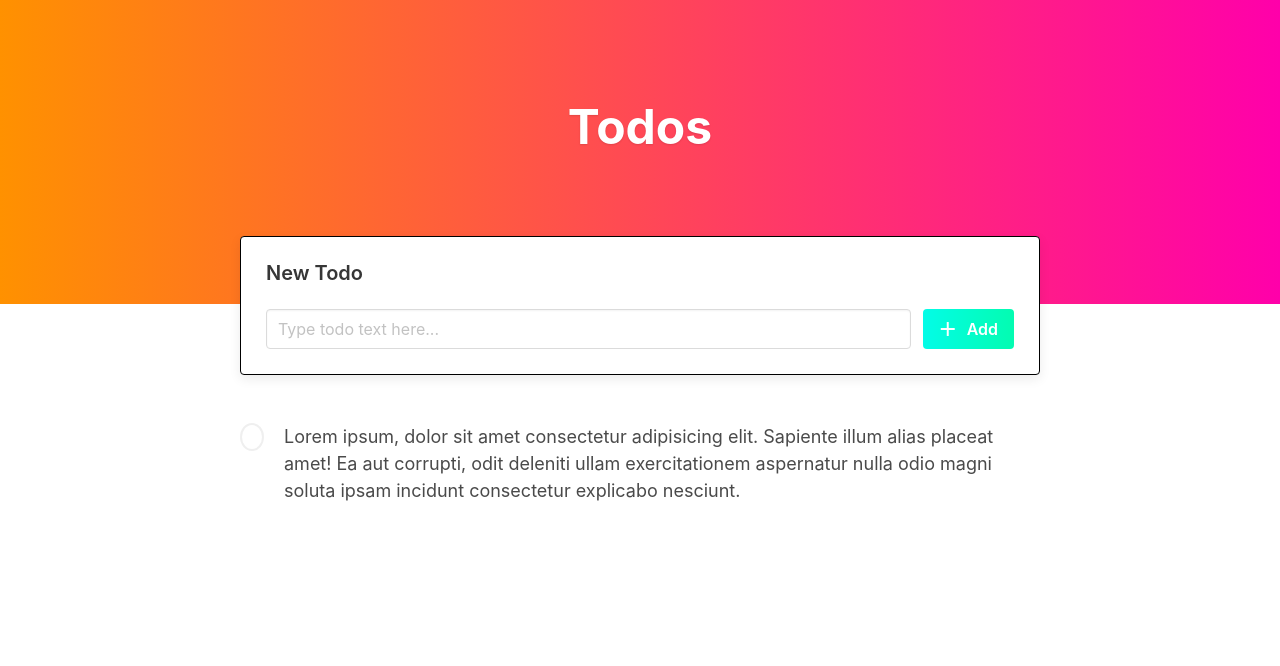
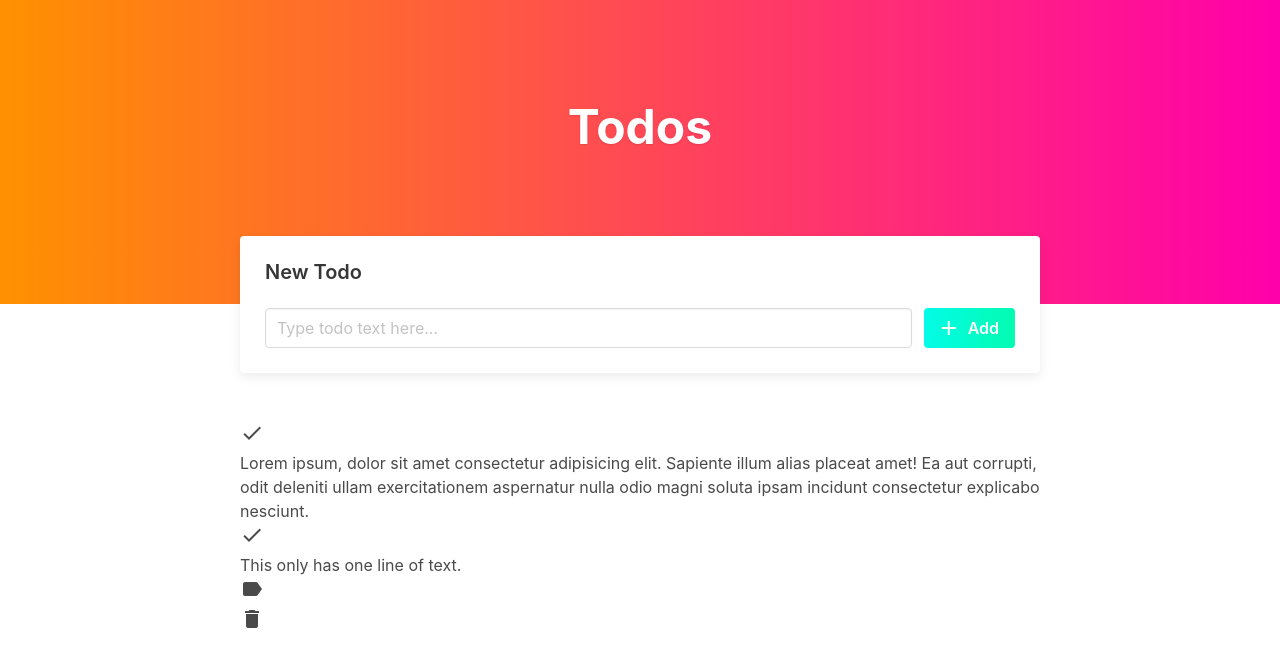
Before and after one commit to VladStepaniuk/Angular-ToDo-App, an Angular app: page / in a window 1280 px wide. Shown: the top 666 px of the page. Built offline with nearby package versions, Linux system fonts and the light colour scheme.

Commit message:
Added service and todo model

```diff
--- /dev/null
+++ b/src/app/shared/todo.model.ts
@@ -0,0 +1,4 @@
+export class ToDo{
+    text: string;
+    completed: boolean = false;
+}
--- a/src/app/todos/todos.component.html
+++ b/src/app/todos/todos.component.html
@@ -30,7 +30,8 @@
 <section class="section">
     <div class="container">
         <div class="todos-list">
-            <div class="todo-item">
+
+            <div class="todo-item completed">
                 <div class="check-box">
                     <i class="material-icons">check</i>
                 </div>
@@ -38,6 +39,27 @@
                     Lorem ipsum, dolor sit amet consectetur adipisicing elit. Sapiente illum alias placeat amet! Ea aut corrupti, odit deleniti ullam exercitationem aspernatur nulla odio magni soluta ipsam incidunt consectetur explicabo nesciunt.
                 </div>
             </div>
+
+            <div class="todo-item">
+                <div class="check-box">
+                    <i class="material-icons">check</i>
+                </div>
+                <div class="todo-text">
+                   This only has one line of text.
+                </div>
+
+                <div class="todo-controls-box">
+                    <div class="todo-control-button">
+                        <i class="material-icons">label</i>
+                    </div>
+                </div>
+
+                <div class="todo-controls-box">
+                    <div class="todo-control-button">
+                        <i class="material-icons">delete</i>
+                    </div>
+                </div>
+            </div>
         </div>
     </div>
 </section>
--- a/src/app/todos/todos.component.scss
+++ b/src/app/todos/todos.component.scss
@@ -11,48 +11,22 @@
     }
 }
 
-.container{
+.container {
     max-width: 800px;
 }
 
-.add-todo-box{
+.add-todo-box-container {
+    position: sticky;
+    top: 0;
+    z-index: 1;
+}
+
+.add-todo-box {
     padding: 25px;
-    border: 1px solid black;
     background: white;
+
     border-radius: 4px;
     margin-top: -68px;
+
     box-shadow: 0 4px 12px rgba(black, 0.08);
 }
-
-.todo-item{
-    display: flex;
-    font-size: 18px;
-
-}
-
-.todo-item .check-box{
-    display: flex;
-    border: 2px solid #eeee;
-    border-radius: 50%;
-    margin-right: 20px;
-
-    height: 28px;
-    width: 28px;
-
-    transition: background-color 0.2s;
-
-    i.material-icons{
-        font-size: 20px;
-        margin: auto;
-
-        opacity: 0;
-        transition: opacity 0.2s;
-    }
-}
-
-.todo-item:hover .check-box{
-    background: #eeee;
-    i.material-icons{
-        opacity: 0.28;
-    }
-}
```
Also changed, not shown: src/app/shared/data.service.ts (added, +28 -0 lines).
